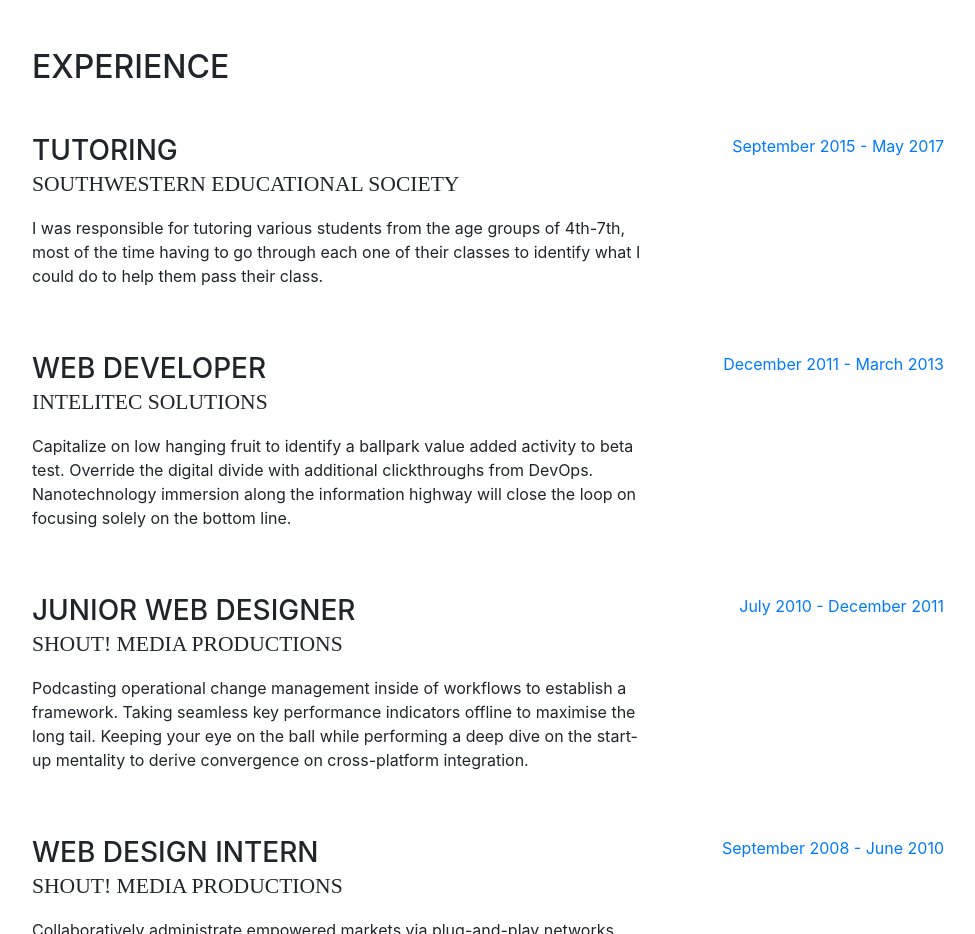
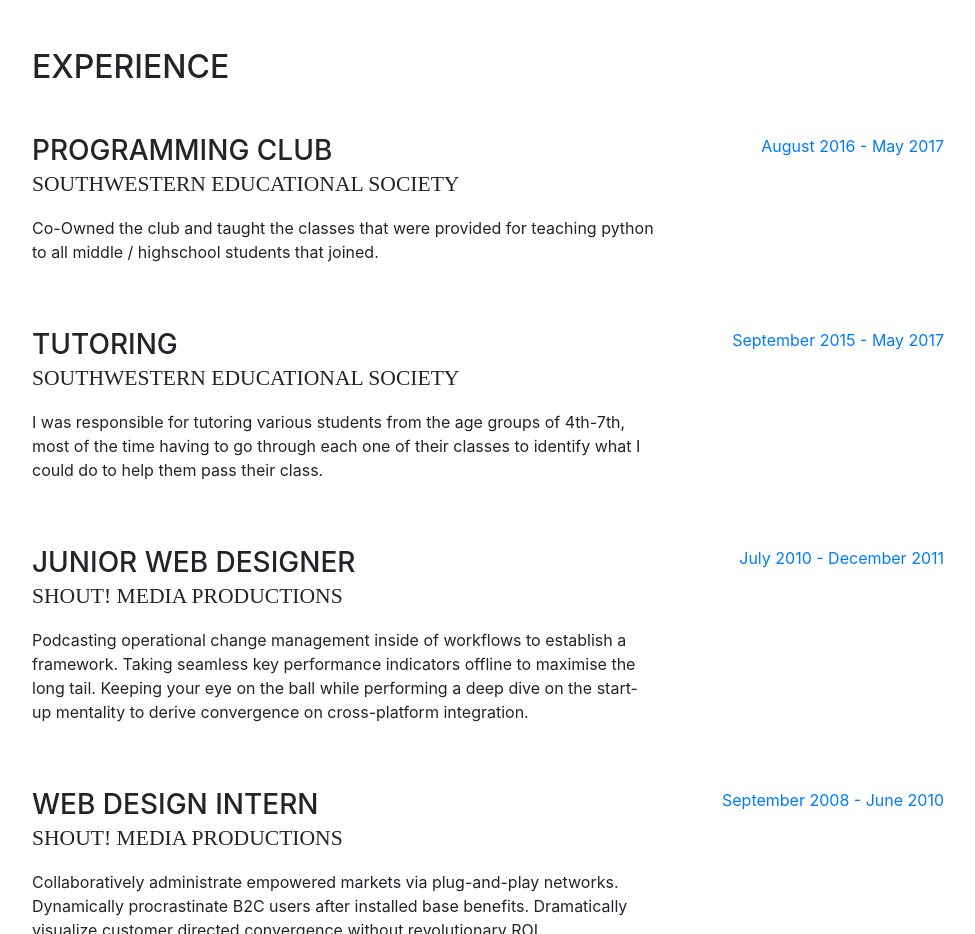
Before and after one commit to arBalasquide/arBalasquide.github.io, a website with bundled scripts: page index.html in a window 1280 px wide. Shown: the part 800-1734 px from the top of the page, without its empty margins (288-1263 px from the left). Built offline with nearby package versions, Linux system fonts and the light colour scheme; a web font is replaced by a local one.

Commit message:
Added more experience

```diff
--- a/index.html
+++ b/index.html
@@ -101,6 +101,17 @@
         <div class="my-auto">
           <h2 class="mb-5">Experience</h2>
 
+		  <div class="resume-item d-flex flex-column flex-md-row mb-5">
+            <div class="resume-content mr-auto">
+              <h3 class="mb-0">Programming Club</h3>
+              <div class="subheading mb-3">Southwestern Educational Society</div>
+              <p>Co-Owned the club and taught the classes that were provided for teaching python to all middle / highschool students that joined.</p>
+            </div>
+            <div class="resume-date text-md-right">
+              <span class="text-primary">August 2016 - May 2017</span>
+            </div>
+          </div>
+
           <div class="resume-item d-flex flex-column flex-md-row mb-5">
             <div class="resume-content mr-auto">
               <h3 class="mb-0">Tutoring</h3>
@@ -109,17 +120,6 @@
             </div>
             <div class="resume-date text-md-right">
               <span class="text-primary">September 2015 - May 2017</span>
-            </div>
-          </div>
-
-          <div class="resume-item d-flex flex-column flex-md-row mb-5">
-            <div class="resume-content mr-auto">
-              <h3 class="mb-0">Web Developer</h3>
-              <div class="subheading mb-3">Intelitec Solutions</div>
-              <p>Capitalize on low hanging fruit to identify a ballpark value added activity to beta test. Override the digital divide with additional clickthroughs from DevOps. Nanotechnology immersion along the information highway will close the loop on focusing solely on the bottom line.</p>
-            </div>
-            <div class="resume-date text-md-right">
-              <span class="text-primary">December 2011 - March 2013</span>
             </div>
           </div>
 
```
